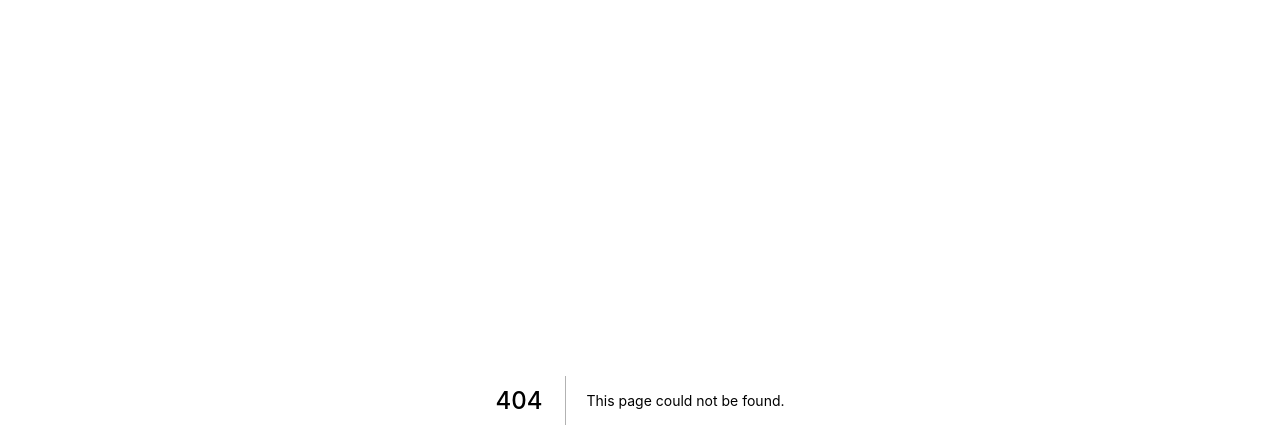
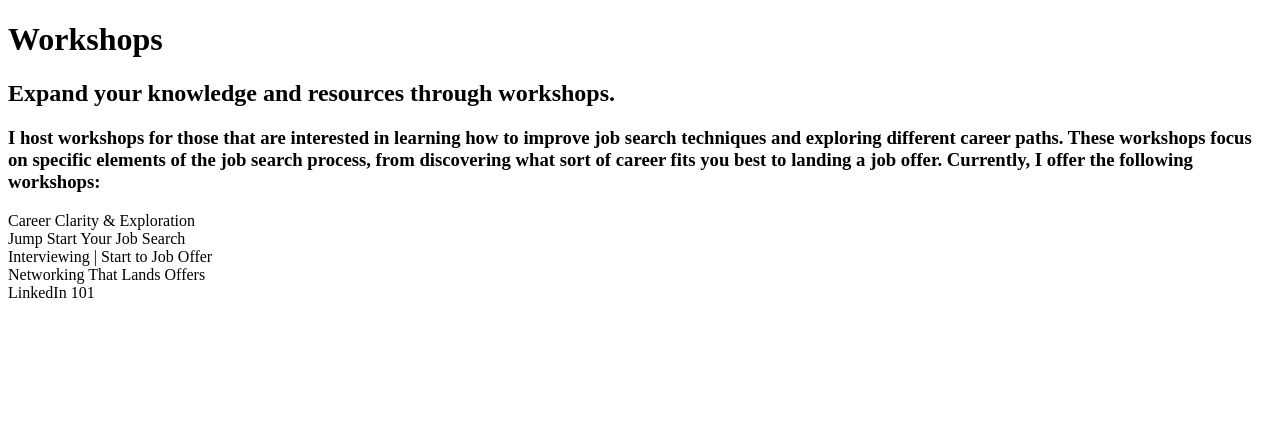
Before and after one commit to Ikigai-Coaching-Consulting-LLC/Ikigai-Coaching-Consulting-LLC, a Next.js app: page /workshops in a window 1280 px wide. Before the commit this address had no page. Shown: the top 448 px of the page. Built offline with nearby package versions, Linux system fonts and the light colour scheme.

Commit message:
add workshops page and import workshop data from json file

```diff
--- /dev/null
+++ b/pages/workshops.tsx
@@ -0,0 +1,24 @@
+import data from "../content.json";
+
+interface Workshops {
+    header: string
+    subHeader: string
+    typesOfWorkshops: string[]
+}
+
+const workshopData:Workshops = data.workshops;
+
+const WorkshopPage = () => {
+    return (
+        <>
+            <h1>Workshops</h1>
+            <h2>{workshopData.header}</h2>
+            <h3>{workshopData.subHeader}</h3>
+            {workshopData.typesOfWorkshops.map((workshop, index) => {
+                return <div key={index}>{workshop}</div>
+            })}
+        </>
+    )
+}
+
+export default WorkshopPage;
```
Also changed, not shown: pages/courses.tsx (+4 -4 lines).
